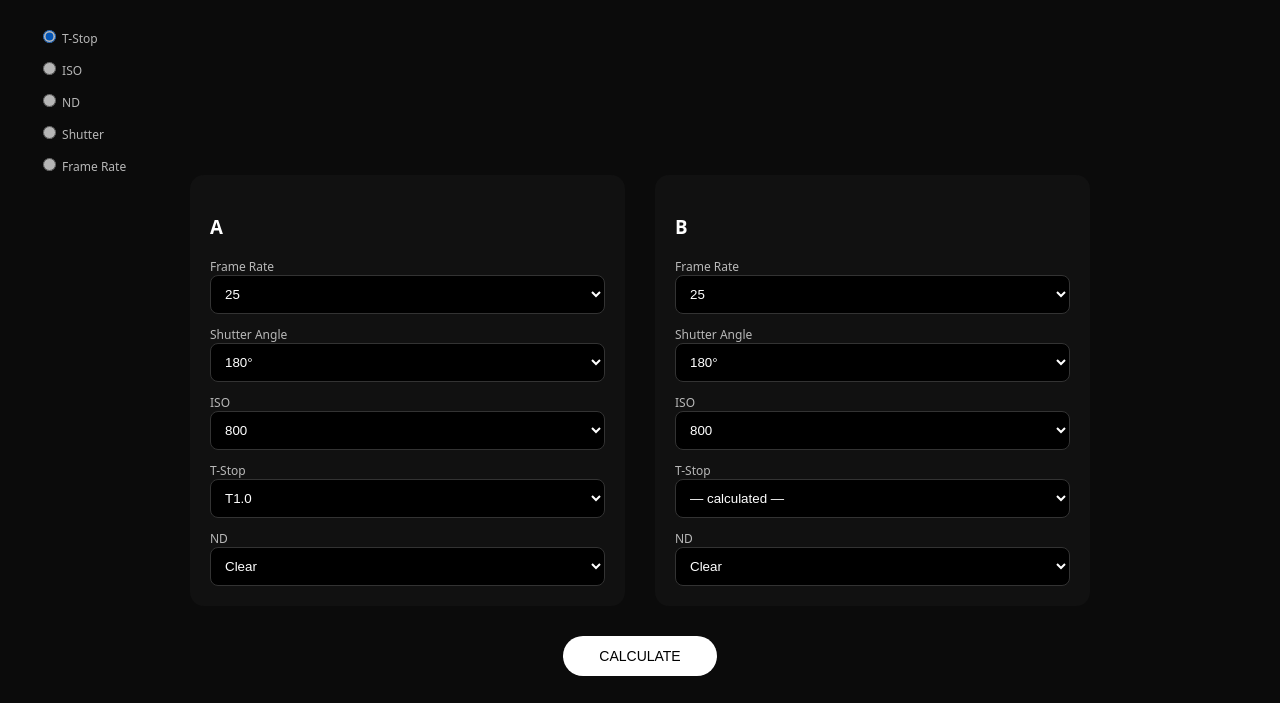
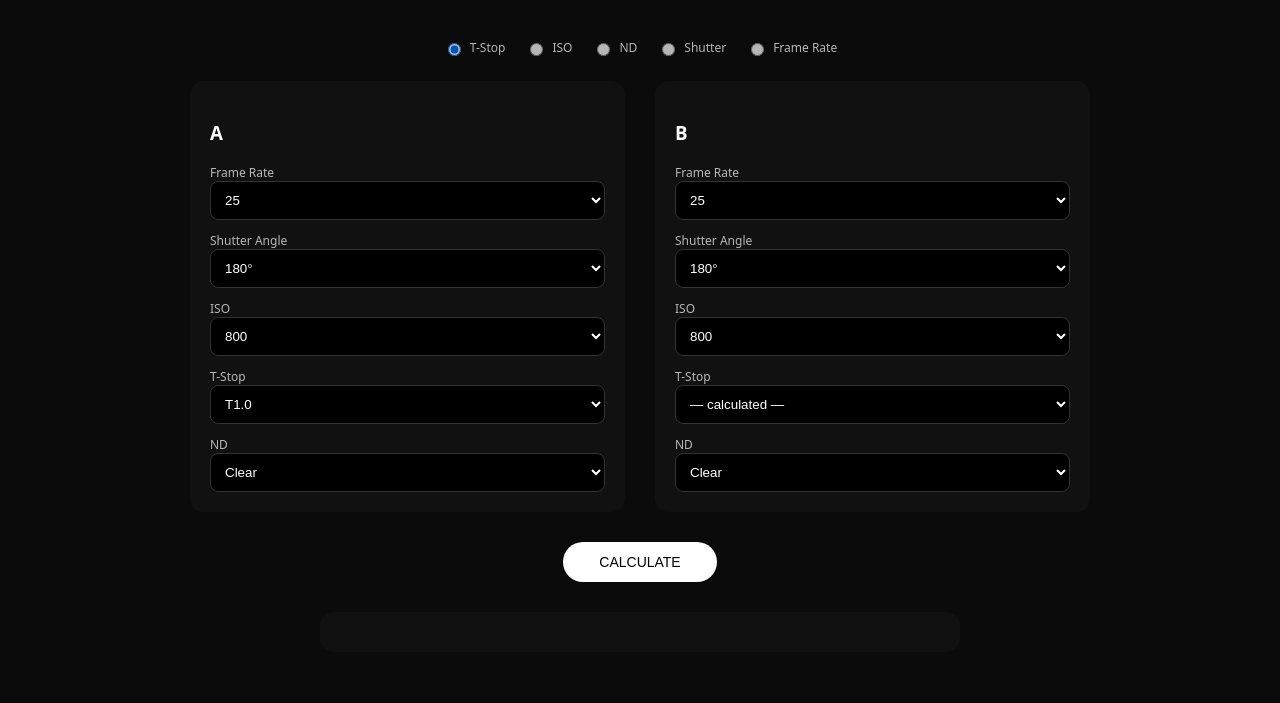
Before and after one commit to tvlmedia/ExposureCalculator, a plain HTML site: page index.html in a window 1280 px wide. Shown: the part 105-808 px from the top of the page. Drawn offline with Linux system fonts and the light colour scheme.

Commit message:
Update style.css

```diff
--- a/style.css
+++ b/style.css
@@ -60,3 +60,17 @@ button{
   border-radius:14px;
   font-family: ui-monospace, monospace;
 }
+.calc-select{
+  display:flex;
+  justify-content:center;
+  gap:20px;
+  margin-bottom:25px;
+  font-size:13px;
+}
+
+.calc-select label{
+  display:flex;
+  align-items:center;
+  gap:6px;
+  cursor:pointer;
+}
```
